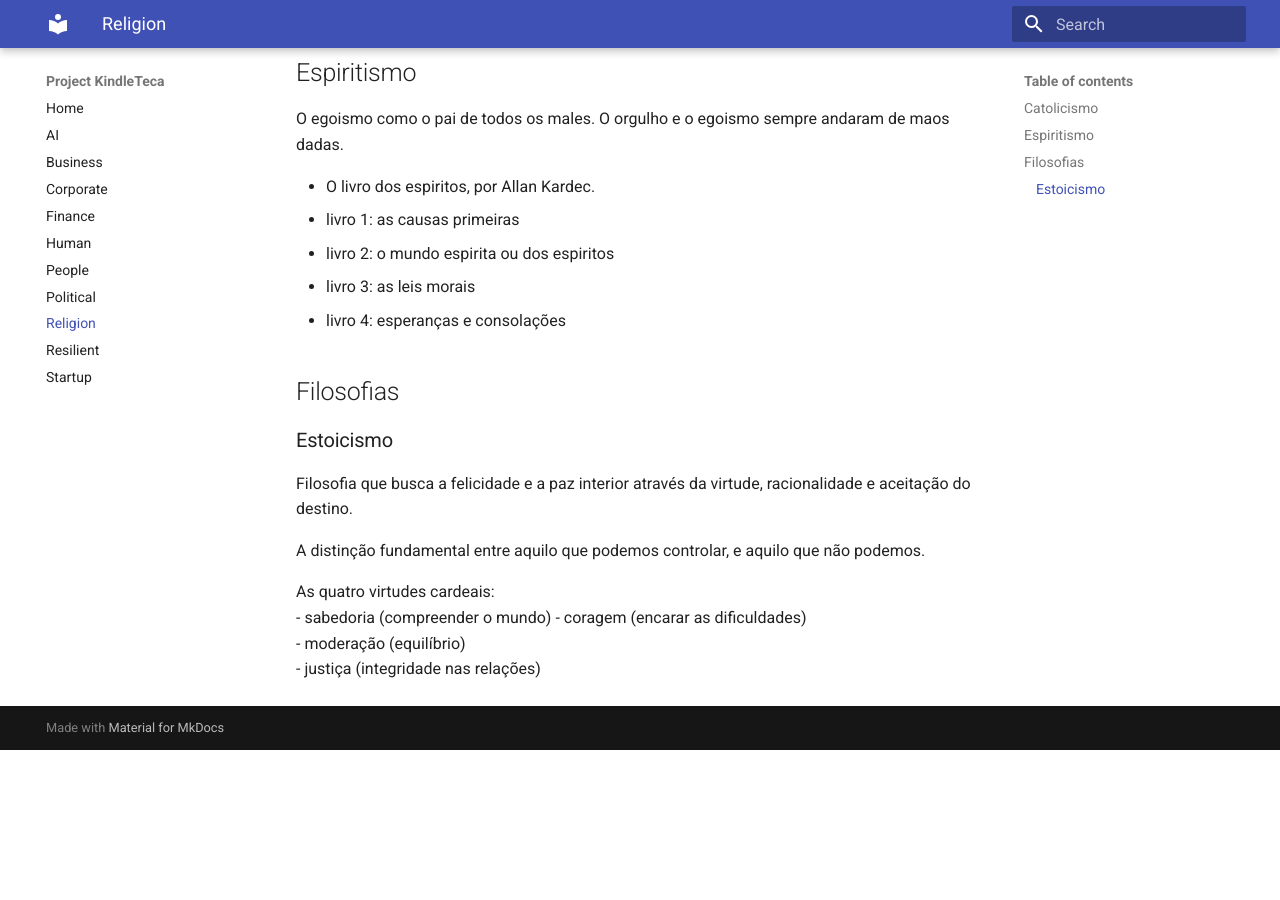
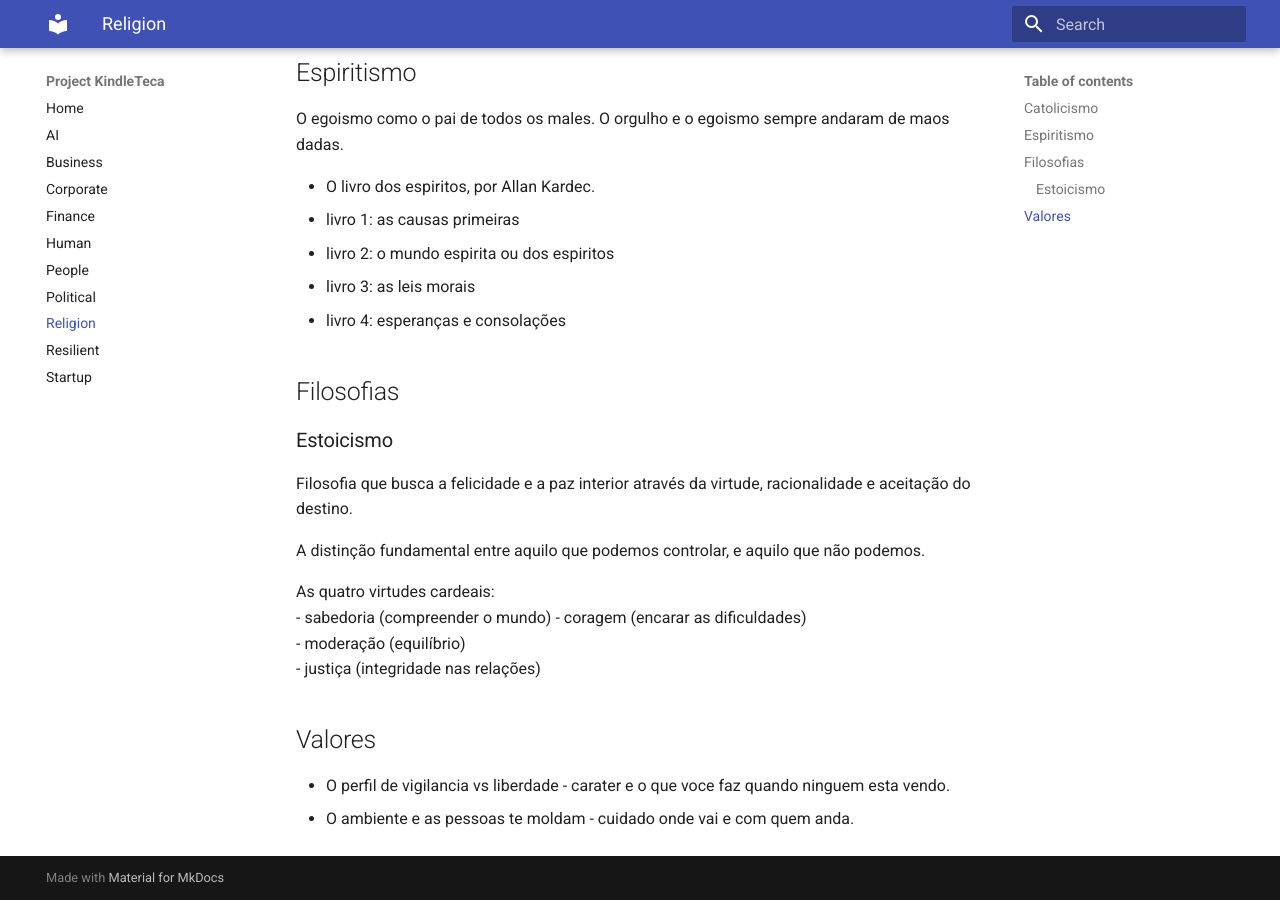
Before and after one commit to renatobrf/kindle-teca, an MkDocs documentation site: the page built from docs/religiao.md, in a window 1280 px wide and 900 px high, scrolled down 1103 px. Built offline with MkDocs 1.6.1 and Material for MkDocs 9.7.7, drawn with Linux system fonts in a browser that asks for light colours; before the commit the page ends 1853 px from its top, so only the background shows below that.

Commit message:
Add values section to religiao.md
Added a section on values discussing vigilance vs freedom and the influence of environment.

```diff
--- a/docs/religiao.md
+++ b/docs/religiao.md
@@ -52,3 +52,7 @@ As quatro virtudes cardeais:
 - coragem (encarar as dificuldades)
 - moderação (equilíbrio)
 - justiça (integridade nas relações)
+
+## Valores
+- O perfil de vigilancia vs liberdade - carater e o que voce faz quando ninguem esta vendo.
+- O ambiente e as pessoas te moldam - cuidado onde vai e com quem anda.
```
